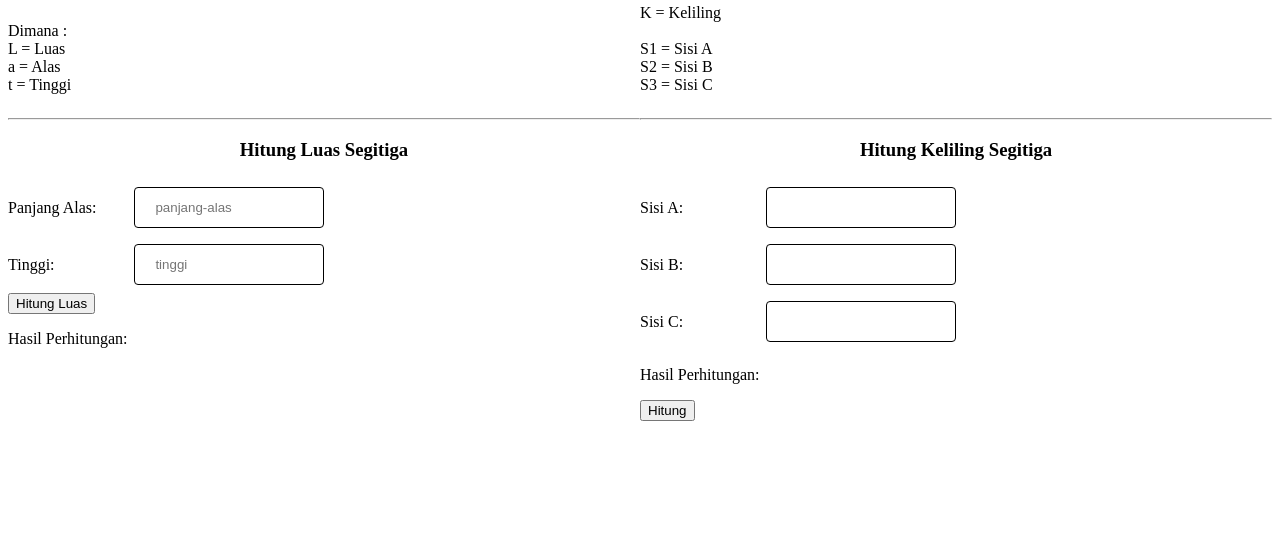
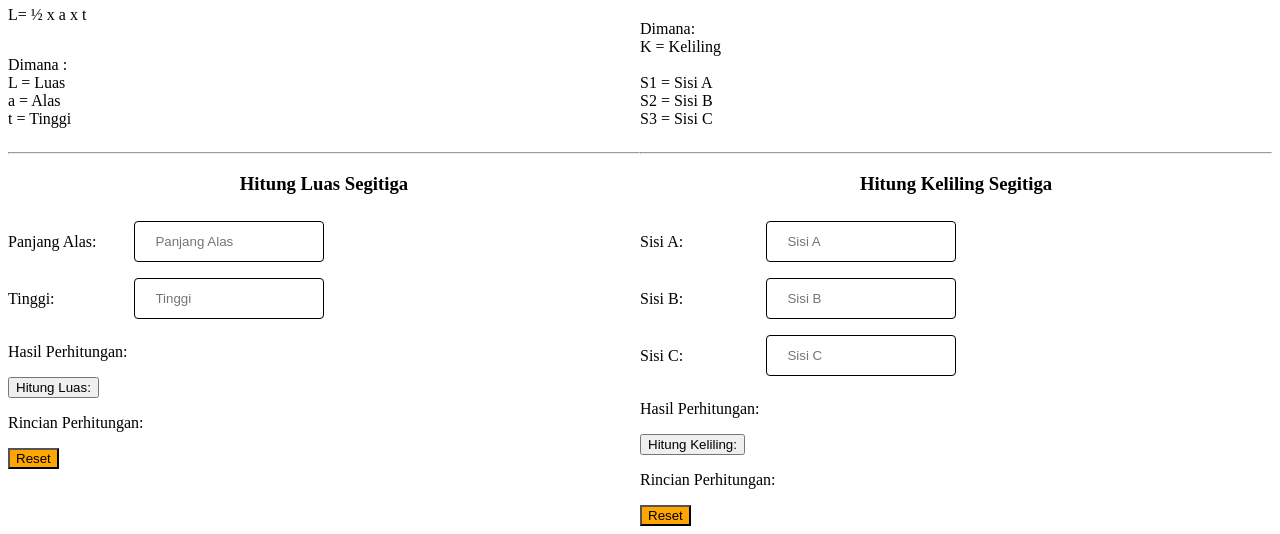
Before and after one commit to revou-fundamental-course/02-sept-24-Mahhmudd, a plain HTML site: page index.html in a window 1280 px wide. Shown: the part 678-1212 px from the top of the page. Before the commit the page ends 1107 px from the top, so only its background shows below. Drawn offline with Linux system fonts and the light colour scheme.

Commit message:
Update Js

```diff
--- a/CSS/style.css
+++ b/CSS/style.css
@@ -104,3 +104,8 @@ input[type=number] {
 .keliling-segitiga-form-header {
     text-align: center;
 }
+
+.btn-reset {
+    background-color: orange;
+    display: flex;
+}
--- a/JS/script.js
+++ b/JS/script.js
@@ -1,9 +1,56 @@
-function perhitungan() {
-    let panjang= document.getElementById("panjang-alas").value;
-    let tinggi= document.getElementById("tinggi").value;
+function luassegitiga() {
+    let panjang= parseInt(document.getElementById("panjang-alas").value);
+    let tinggi= parseInt(document.getElementById("tinggi").value);
 
-    let luas= 0.5 * (panjang) * (tinggi);
-    document.getElementById("hasil").textContent = "Luas Segitiga adalah"
+    // Validasi input
+  if (isNaN(panjang) || isNaN(tinggi)) {
+    alert("Angka Harus diisi!");
+    return;
+  }
+    //Hitung Luas
+    let luas = 0.5 * (panjang) * (tinggi);
 
-    console.log("luas")
+    //Tampilkan rincian perhitungan dan hasil
+    let rincianL = `L= 1/2 x alas + tinggi<br>
+                 = 0.5 x ${panjang} x ${tinggi}<br>
+                 = ${luas}`;
+    document.getElementById("rincianluas").innerHTML = rincianL;
+    document.getElementById("luas").textContent = `Luas segitiga adalah: ${luas};`
 }
+
+function resetluas() {
+    document.getElementById("panjang-alas").value = "";
+    document.getElementById("tinggi").value = "";
+    document.getElementById("luas").textContent = "Hasil Perhitungan"
+    document.getElementById("rincianluas").textContent = "";
+}
+
+function kelilingsegitiga() {
+    let sisiA = parseInt(document.getElementById("sisi-a").value);
+    let sisiB = parseInt(document.getElementById("sisi-b").value);
+    let sisiC = parseInt(document.getElementById("sisi-c").value);
+
+    // Validasi input
+  if (isNaN(sisiA) || isNaN(sisiB) || isNaN(sisiC)) {
+    alert("Angka harus diisi!");
+    return;
+  }
+
+  // Hitung keliling
+  let keliling = sisiA + sisiB + sisiC;
+
+  // Tampilkan rincian perhitungan dan hasil
+  let rincianK = `K= Sisi A + Sisi B + Sisi C<br>
+                 = ${sisiA} + ${sisiB} + ${sisiC}<br>
+                 = ${keliling}`;
+  document.getElementById("rinciankeliling").innerHTML = rincianK;
+  document.getElementById("keliling").textContent = `Keliling segitiga adalah: ${keliling}`;
+
+}
+
+function resetkeliling() {
+    document.getElementById("sisi-a").value = "";
+    document.getElementById("sisi-b").value = "";
+    document.getElementById("sisi-c").value = "";
+    document.getElementById("rinciankeliling").textContent = "";
+}
--- a/index.html
+++ b/index.html
@@ -13,6 +13,7 @@
     <header class="main-header">
         <h1>Welcome to Katik</h1>
         <p>Hai Sobat Selamat Datang di Katik :) </p>
+        <p>Sebuah web apps sederhana yang berfungsi untuk menghitung nilai luas dan keliling bangun datar</p>
     </header>
 
     <main>
@@ -42,16 +43,18 @@
 
                     <div class="input-wrapper">
                         <label for="panjang-alas">Panjang Alas:</label>
-                        <input id="panjang-alas" placeholder="panjang-alas" type="number"/>
+                        <input id="panjang-alas" name="panjang-alas" placeholder="Panjang Alas" type="number"/>
                     </div>
                     <div class="input-wrapper">
                         <label for="tinggi">Tinggi:</label>
-                        <input id="tinggi" placeholder="tinggi" type="number"/>
+                        <input id="tinggi" name="tinggi" placeholder="Tinggi" type="number"/>
                     </div>
-                    <button onclick="perhitungan()">Hitung Luas</button>
-                    <p id="hasil">Hasil Perhitungan:</p>
+                        <p id="result">Hasil Perhitungan:</p>
+                        <button type="button" onclick="luassegitiga()">Hitung Luas:</button>
+                        <p id="rincianluas">Rincian Perhitungan:</p>
+                        <p id="luas"></p>
 
-
+                        <button class="btn-reset" type="button" onclick="resetluas()">Reset</button>
 
 
                 </form>
@@ -77,22 +80,25 @@
 
                     <div class="input-wrapper">
                         <label for="sisi-a">Sisi A:</label>
-                        <input id="sisi-a" type="number"/>
+                        <input id="sisi-a" name="sisi-a" type="number" placeholder="Sisi A"/>
                     </div>
 
                     <div class="input-wrapper">
                         <label for="sisi-b">Sisi B:</label>
-                        <input id="sisi-b" type="number"/>
+                        <input id="sisi-b" name="sisi-b" type="number" placeholder="Sisi B"/>
                     </div>
 
                     <div class="input-wrapper">
                         <label for="sisi-c">Sisi C:</label>
-                        <input id="sisi-c" type="number"/>
+                        <input id="sisi-c" name="sisi-c" type="number" placeholder="Sisi C"/>
                     </div>
+                        <p id="result">Hasil Perhitungan:</p>
+                        <button type="button" onclick="kelilingsegitiga()">Hitung Keliling:</button>
+                        <p id="rinciankeliling">Rincian Perhitungan:</p>
+                        <p id="keliling"></p>
 
-                        <p id="result">Hasil Perhitungan:</p>
+                        <button class="btn-reset" type="button" onclick="resetkeliling()">Reset</button>
 
-                        <button>Hitung</button>
 
                 </form>
             </aside>
```
